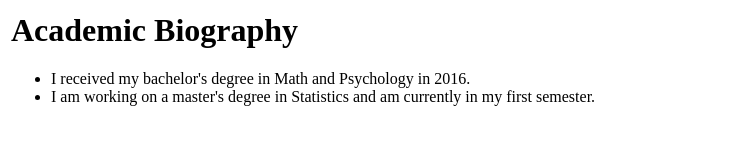
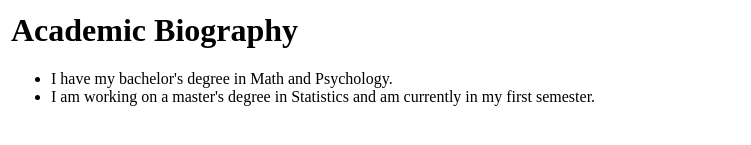
Before and after one commit to sking2200/sking2200, a plain HTML site: page index.html in a window 1280 px wide. Shown: the part 133-278 px from the top of the page, without its empty margins (0-751 px from the left). Drawn offline with Linux system fonts and the light colour scheme.

Commit message:
Update index.html

```diff
--- a/index.html
+++ b/index.html
@@ -17,7 +17,7 @@
 	  <td>
 	  <h1>Academic Biography</h1>
 	  <ul>
-		<li>I received my bachelor's degree in Math and Psychology in 2016.</li>
+		<li>I have my bachelor's degree in Math and Psychology.</li>
 	 	<li>I am working on a master's degree in Statistics and am currently in my first semester.</li>
 	  </ul>
 	  </td>
```
